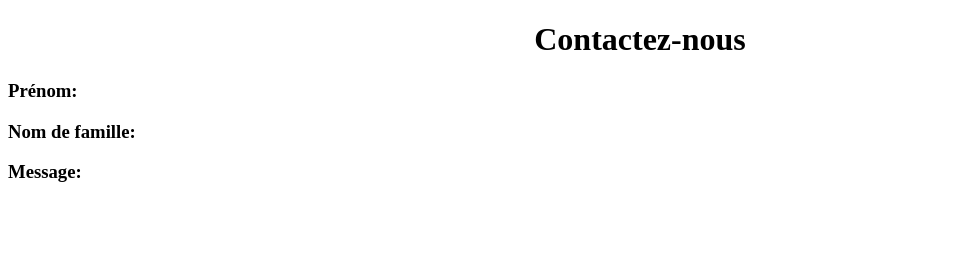
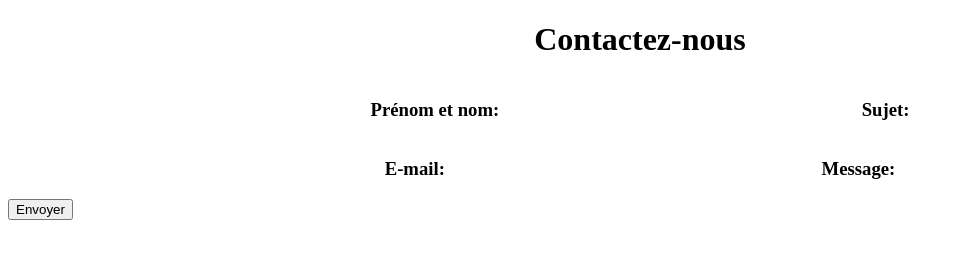
Before and after one commit to coda-school/25-html-g7, a plain HTML site: page public/index.html in a window 1280 px wide. Shown: the whole page, without its empty margins (0-963 px from the left). Drawn offline with Linux system fonts and the light colour scheme.

Commit message:
Page "contactez-nous" Louis

```diff
--- a/public/index.html
+++ b/public/index.html
@@ -13,14 +13,17 @@
         </header>
         <section>
             <div>
-                <h3>Prénom:</h3>
+                <h3>Prénom et nom:</h3>
             </div>
             <div>
-                <h3>Nom de famille:</h3>
+                <h3>Sujet:</h3>
             </div>
         </section>
+
         <section>
+            <h3>E-mail:</h3>
             <h3>Message:</h3>
         </section>
+        <button>Envoyer</button>
     </body>
 </html>
--- a/public/style.css
+++ b/public/style.css
@@ -1,3 +1,5 @@
-h3{
+section{
+    display: flex;
     justify-content: space-evenly;
+
 }
```
